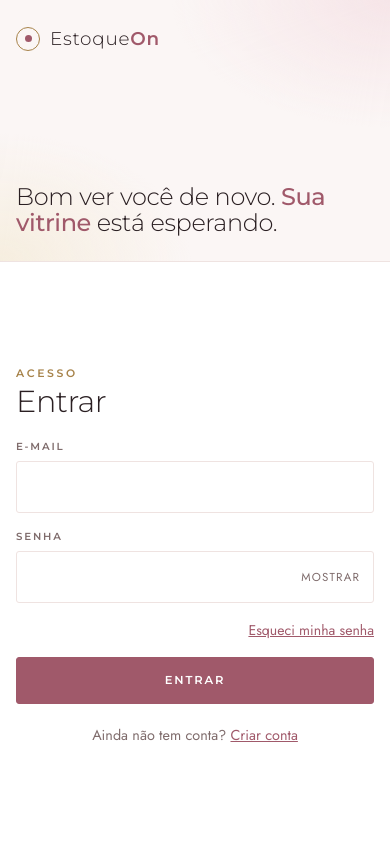
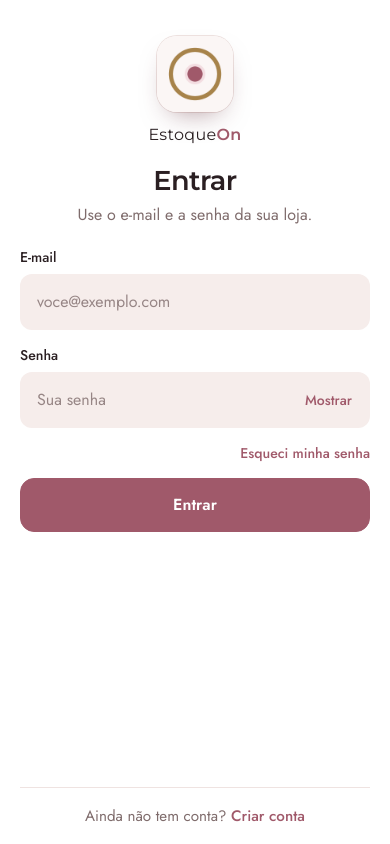
Before and after one commit to samuel-luciano-gomes/estoqueon-app, a plain HTML site: page entrar.html in a window 390 px wide. Drawn offline with nearby package versions, Linux system fonts and the light colour scheme.

Commit message:
Telas de conta no padrão dos apps no celular
Ícone do app no topo, título centralizado, campos altos e arredondados,
botão largo e link para a outra tela no rodapé; teclado de e-mail,
sem correção automática e sem zoom no iPhone.

Co-Authored-By: Claude Opus 5.5 <noreply@anthropic.com>

```diff
--- a/assets/base.css
+++ b/assets/base.css
@@ -92,10 +92,41 @@ a{color:var(--accent)}
 .meter span{display:block;height:100%;width:0;background:var(--bad);transition:width .2s,background .2s}
 .check{display:flex;gap:10px;align-items:flex-start;font-size:.88rem;color:var(--muted)}
 .check input{width:18px;height:18px;margin-top:2px;accent-color:var(--accent);flex:none}
+.auth-app{display:none}
+.auth-sub{color:var(--muted)}
+
+/* No celular, as telas de conta seguem o padrão dos apps (Android/iOS): ícone do app no topo, título centralizado,
+   campos altos e arredondados, botão largo e o link para a outra tela no rodapé. */
 @media (max-width:860px){
-  .auth{grid-template-columns:minmax(0,1fr)}
-  .auth-side{border-right:0;border-bottom:1px solid var(--line);padding:24px max(16px,env(safe-area-inset-right,0px)) 24px max(16px,env(safe-area-inset-left,0px));gap:16px}
-  .auth-side ul,.auth-side::after{display:none}
-  .auth-side h1{font-size:1.5rem;max-width:none}
+  body{background:var(--surface)}
+  body::before{content:"";position:fixed;inset:0 0 auto;height:env(safe-area-inset-top,0px);z-index:10;background:var(--surface)}
+  .auth{grid-template-columns:minmax(0,1fr);min-height:100vh;min-height:100svh}
+  .auth-side{display:none}
+  .auth-main{place-items:stretch;padding-block:calc(20px + env(safe-area-inset-top,0px)) calc(16px + env(safe-area-inset-bottom,0px));padding-left:max(20px,env(safe-area-inset-left,0px));padding-right:max(20px,env(safe-area-inset-right,0px))}
+  .auth-card{width:100%;max-width:440px;margin:0 auto;display:flex;flex-direction:column;gap:18px;min-height:calc(100svh - 36px - env(safe-area-inset-top,0px) - env(safe-area-inset-bottom,0px))}
+  .auth-app{display:grid;justify-items:center;gap:10px;padding-top:16px;font-family:var(--f-display);font-size:1rem;font-weight:400;letter-spacing:.02em}
+  .auth-app b{font-weight:600;color:var(--accent)}
+  .auth-app img{width:76px;height:76px;border-radius:20px;box-shadow:0 12px 28px -14px rgba(90,35,45,.55),0 0 0 1px var(--line)}
+  .auth-titulo{text-align:center;display:grid;gap:6px}
+  .auth-titulo .eyebrow{display:none}
+  .auth-card h2{font-family:var(--f-display);font-size:1.7rem;font-weight:600;letter-spacing:-.02em}
+  .auth-card>p.muted{text-align:center}
+  .auth-card form{gap:14px}
+  .auth-card .field{gap:6px}
+  .auth-card .field label{font-family:var(--f-body);font-size:.88rem;font-weight:500;letter-spacing:0;text-transform:none;color:var(--ink)}
+  .auth-card .inp{min-height:52px;font-size:16px;border-radius:12px;background:var(--surface-2);border-color:transparent;padding:14px 16px}
+  .auth-card .inp:focus{background:var(--surface);border-color:var(--accent);box-shadow:0 0 0 3px var(--accent-soft)}
+  .auth-card .inp::placeholder{color:var(--muted);opacity:.8}
+  .auth-card .pass-wrap .inp{padding-right:92px}
+  .auth-card .pass-wrap button{font-family:var(--f-body);font-size:.88rem;font-weight:500;letter-spacing:0;text-transform:none;color:var(--accent);padding:10px 12px}
+  .auth-card .btn{min-height:52px;border-radius:14px;font-family:var(--f-body);font-size:1rem;font-weight:600;letter-spacing:0;text-transform:none}
+  .auth-card .btn.ghost{color:var(--accent);min-height:44px}
+  .auth-card .alert{border-radius:12px}
+  .auth-card .check{font-size:.9rem;align-items:center}
+  .auth-card .check input{width:22px;height:22px;margin:0}
+  .auth-card .hint{font-size:.82rem}
+  .auth-card .rules{font-size:.82rem}
+  .auth-card a{font-weight:500;text-decoration:none}
+  .auth-foot{margin-top:auto;padding-top:16px;border-top:1px solid var(--line);font-size:.95rem}
 }
 @media (prefers-reduced-motion: reduce){*{transition:none!important;animation:none!important}}
--- a/entrar.html
+++ b/entrar.html
@@ -6,6 +6,10 @@
 <title>Entrar · EstoqueOn</title>
 <meta name="robots" content="noindex">
 <link rel="icon" href="assets/icone.svg" type="image/svg+xml">
+<link rel="manifest" href="manifest.webmanifest">
+<link rel="apple-touch-icon" href="assets/icones/apple-touch-icon.png">
+<meta name="theme-color" content="#FFFFFF" media="(prefers-color-scheme: light)">
+<meta name="theme-color" content="#201819" media="(prefers-color-scheme: dark)">
 <link rel="stylesheet" href="assets/base.css">
 <script defer src="https://cdn.jsdelivr.net/npm/@supabase/supabase-js@2.117.3/dist/umd/supabase.js"></script>
 <script defer src="assets/config.js"></script>
@@ -24,12 +28,13 @@
   </aside>
   <main class="auth-main">
     <div class="auth-card">
-      <div><span class="eyebrow">Acesso</span><h2>Entrar</h2></div>
+      <div class="auth-app"><img src="assets/icones/icone-192.png" alt="" width="76" height="76"><span>Estoque<b>On</b></span></div>
+      <div class="auth-titulo"><span class="eyebrow">Acesso</span><h2>Entrar</h2><p class="auth-sub">Use o e-mail e a senha da sua loja.</p></div>
       <div id="msg" hidden></div>
       <form id="form" novalidate>
-        <div class="field"><label for="email">E-mail</label><input id="email" class="inp" type="email" autocomplete="email" required></div>
+        <div class="field"><label for="email">E-mail</label><input id="email" class="inp" type="email" autocomplete="email" inputmode="email" autocapitalize="none" autocorrect="off" spellcheck="false" enterkeyhint="next" placeholder="voce@exemplo.com" required></div>
         <div class="field"><label for="senha">Senha</label>
-          <div class="pass-wrap"><input id="senha" class="inp" type="password" autocomplete="current-password" required><button type="button" aria-label="Mostrar senha">Mostrar</button></div></div>
+          <div class="pass-wrap"><input id="senha" class="inp" type="password" autocomplete="current-password" enterkeyhint="go" placeholder="Sua senha" required><button type="button" aria-label="Mostrar senha">Mostrar</button></div></div>
         <div style="display:flex;justify-content:flex-end"><a href="recuperar.html" style="font-size:.88rem">Esqueci minha senha</a></div>
         <button class="btn primary block" id="ok" type="submit">Entrar</button>
       </form>
```
Also changed, not shown: cadastro.html (+10 -4 lines), nova-senha.html (+6 -1 lines), recuperar.html (+7 -2 lines), 1 other file.
